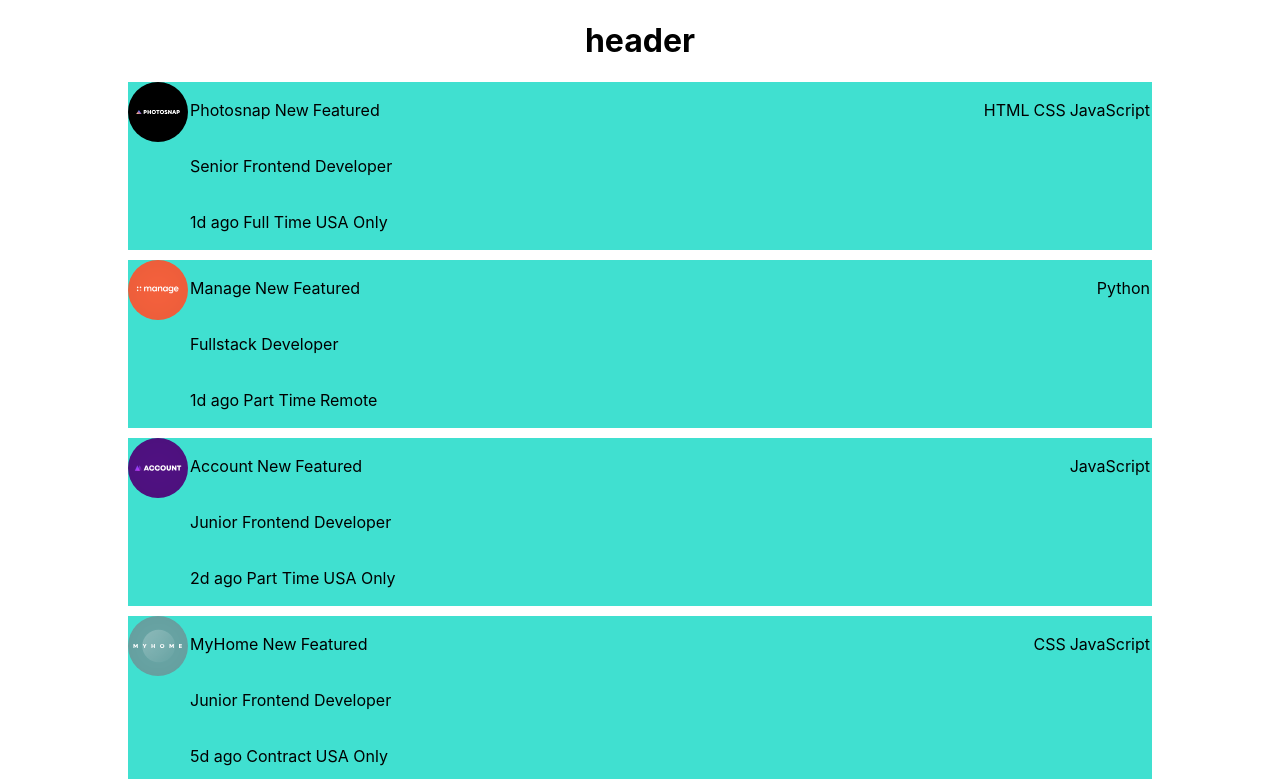
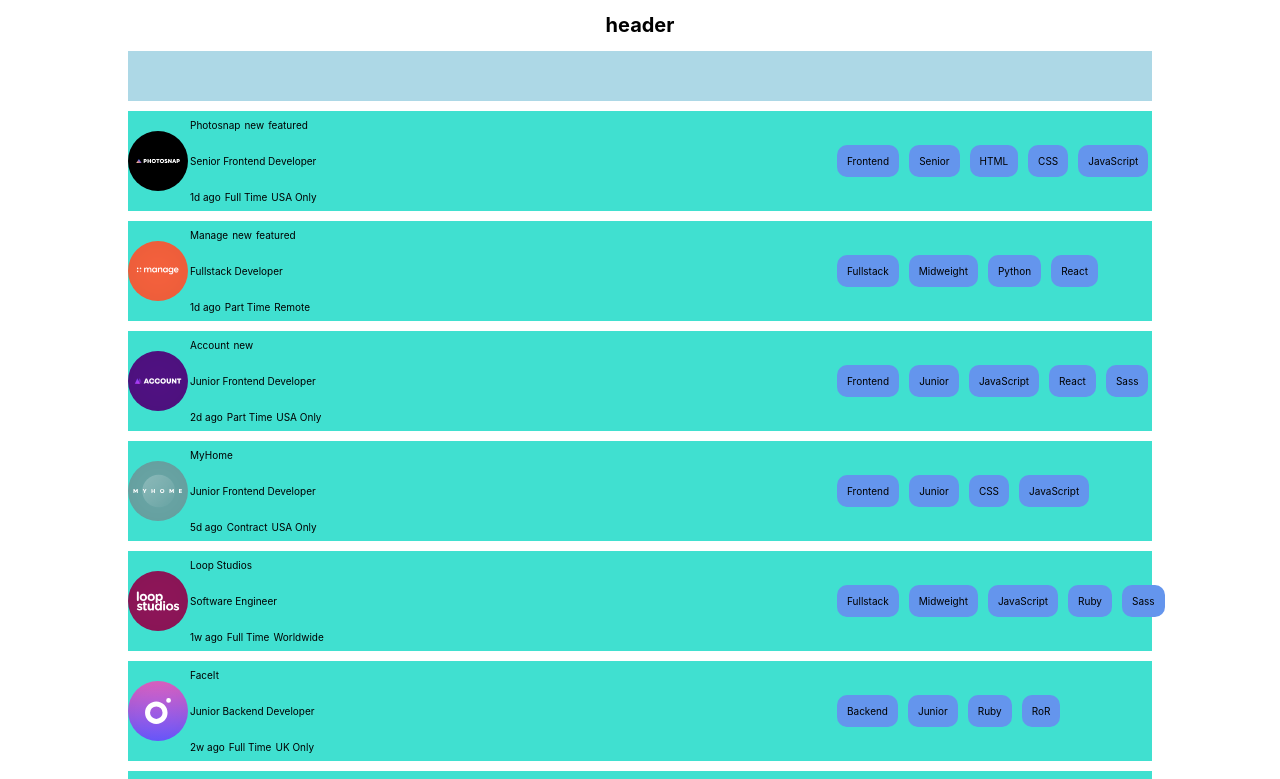
Before and after one commit to Joel-Hendrix1021/frontend-mentor-static-job-listings, a React (Create React App) app: page / in a window 1280 px wide. Shown: the top 779 px of the page. Built offline with nearby package versions, Linux system fonts and the light colour scheme.

Commit message:
details render rows

```diff
--- a/src/App.css
+++ b/src/App.css
@@ -1,3 +1,7 @@
 .App {
   text-align: center;
 }
+
+html {
+  font-size: 62.5%;
+}
--- a/src/App.js
+++ b/src/App.js
@@ -3,14 +3,54 @@
 import './App.css';
 import Header from './components/Header';
 import { Table } from "./components/Table";
-import { useState } from "react";
+import { useEffect, useState } from "react";
+import ContainerFilter from "./components/ContainerFilter/ContainerFilter";
 
 function App() {
   const [data, setData] = useState(Dbdata)
+  const [itemFilter, setItemFilter] = useState([])
+  const [skills, setSkills]=useState([])
+
+
+  useEffect(() => {
+     funcArraySkills()
+     filterLenguajes()
+  }, [itemFilter])
+
+  const handleSelectFilter=(query)=>{
+   if(itemFilter.some(item=> item === query)) return itemFilter
+   setItemFilter([
+      ...itemFilter,query
+    ])
+  }
+
+  const funcArraySkills =()=>{
+    let skillsArray = data.map(item=>{
+      const {languages, tools, level, role, id} = item
+       let aux = [ ...languages, level, role]
+
+       if(tools.length> 0) aux = [...tools, ...aux]
+      return {
+        id,
+        skills:aux
+      }
+   })
+   setSkills(skillsArray)
+  }
+
+  const filterLenguajes=()=>{
+       let aux = []
+       console.log(skills)
+       skills.map(el => console.log(el.skills.includes("HTML")))
+       aux =  itemFilter.map(item=> console.log(item))
+
+  }
+
   return (
     <div className="App">
       <Header/>
-       <Table data={data}/>
+        <ContainerFilter itemFilter={itemFilter}/>
+       <Table handleSelectFilter={handleSelectFilter} data={data}/>
     </div>
   );
 }
--- /dev/null
+++ b/src/components/ContainerFilter/ContainerFilter.js
@@ -0,0 +1,19 @@
+import React from 'react'
+import './styles.css'
+
+export default function ContainerFilter({itemFilter}) {
+    return (
+        <div className="container__filter">
+            {
+                itemFilter.map(item=>{
+                    return(
+                        <div className="item__filter" key={item}>
+                             <p>{item}</p>
+                             <span>x</span>
+                        </div>
+                    )
+                })
+            }
+        </div>
+    )
+}
--- /dev/null
+++ b/src/components/ContainerFilter/styles.css
@@ -0,0 +1,23 @@
+.container__filter {
+    background: lightblue;
+    display: flex;
+    align-items: center;
+    width: 80%;
+    margin: auto ;
+    height: 5rem;
+}
+
+.item__filter {
+    display: flex;
+    align-items: center;
+    background: lightgreen;
+    padding: .5rem;
+    border-radius: 1rem;
+    height: 2rem;
+    margin: auto 1rem;
+}
+
+.item__filter span {
+    padding: 0 .5rem;
+    background: lightcoral;
+}
--- a/src/components/RowsItem/RowsItem.js
+++ b/src/components/RowsItem/RowsItem.js
@@ -1,9 +1,9 @@
 import React from "react";
 import "./styles.css";
 
-export default function RowsItem({ data }) {
-  const handleLenguage = () => {
-    console.log("hola");
+export default function RowsItem({ data,handleSelectFilter }) {
+  const handleLenguage = (e) => {
+    handleSelectFilter(e.target.textContent)
   };
 
   return (
@@ -16,8 +16,12 @@
               <div className="item__info">
                 <div>
                   <p>{item.company}</p>
-                  <p>New</p>
-                  <p>Featured</p>
+                  {
+                    item.new && <p>new</p>
+                  }
+                  {
+                    item.featured && <p>featured</p>
+                  }
                 </div>
                 <div>
                   <p>{item.position}</p>
@@ -30,6 +34,8 @@
               </div>
             </div>
             <div className="item__left">
+                <p onClick={handleLenguage}>{item.role}</p>
+                <p onClick={handleLenguage}>{item.level}</p>
               {item.languages.map((lenguage, index) => {
                 return (
                   <p onClick={handleLenguage} key={lenguage}>
@@ -37,6 +43,15 @@
                   </p>
                 );
               })}
+              {
+                item.tools.length > 0 ? (
+                  item.tools.map(tool => {
+                    return (
+                      <p onClick={handleLenguage} key={tool}>{tool}</p>
+                    )
+                  })
+                  ): null
+              }
             </div>
           </div>
         );
--- a/src/components/RowsItem/styles.css
+++ b/src/components/RowsItem/styles.css
@@ -1,21 +1,30 @@
 .container__rows {
     display: flex;
     justify-content: space-between;
-    background: turquoise;
+    background: #40e0d0;
+    align-items: center;
     margin: 10px auto;
     width: 80%;
+    height: 10rem;
 }
 
 .item__rigth {
     display: flex;
+    align-items: center;
 }
 
 .item__left {
     display: flex;
+    justify-content: start;
+    width: 32rem;
 }
 
 .item__left p {
-    padding: 2px;
+    padding: 1rem;
+    margin: auto 0.5rem;
+    background: cornflowerblue;
+    border-radius: 1rem;
+    cursor: pointer;
 }
 
 .item__info {
--- a/src/components/Table.js
+++ b/src/components/Table.js
@@ -2,10 +2,10 @@
 import RowsItem from './RowsItem/RowsItem'
 
 
-export const Table = ({data}) => {
+export const Table = ({data, handleSelectFilter}) => {
     return (
         <div className="container__table">
-            <RowsItem data={data}/>
+            <RowsItem handleSelectFilter={handleSelectFilter} data={data}/>
         </div>
     )
 }
```
